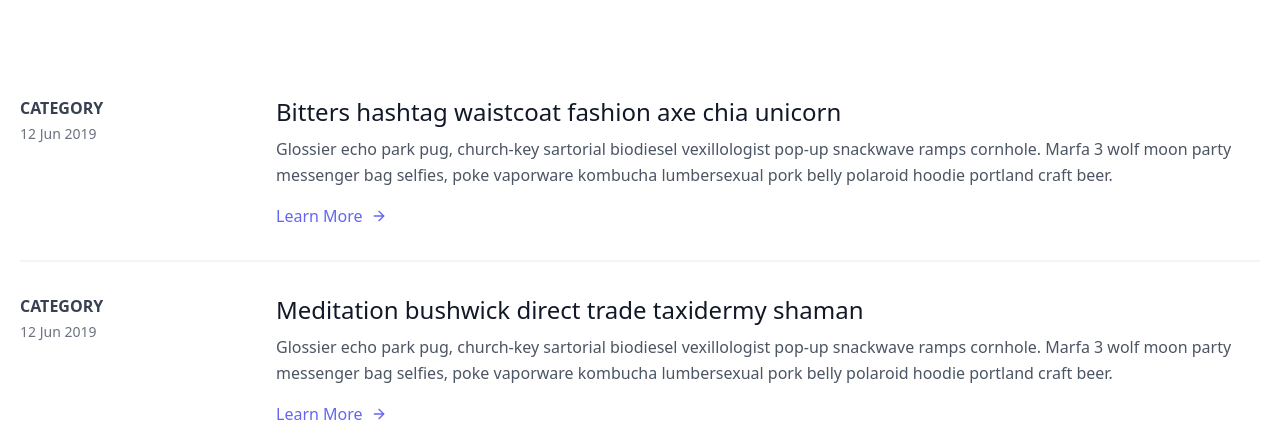
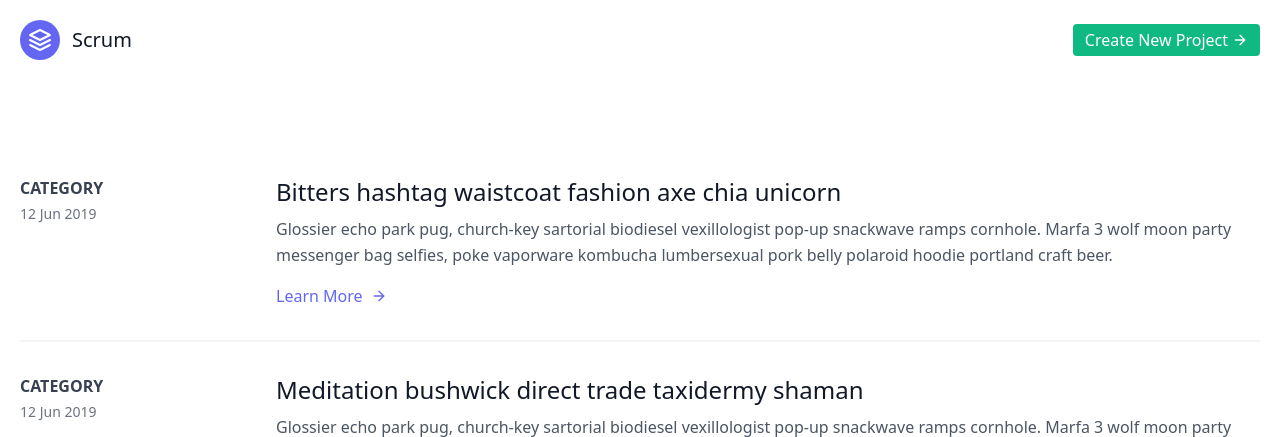
Before and after one commit to Atique22/Django-srum, a Django app: page / in a window 1280 px wide. Shown: the top 437 px of the page. Run offline with Django 4.2, Linux system fonts and the light colour scheme.

Commit message:
scrum app created successfully

```diff
--- a/scrum/app/templates/index.html
+++ b/scrum/app/templates/index.html
@@ -1,10 +1,25 @@
 <!DOCTYPE html>
 <html lang="en">
 <meta charset="UTF-8">
-<title>Home Page</title>
+<title>Scrum</title>
 <meta name="viewport" content="width=device-width,initial-scale=1">
 <link href="https://unpkg.com/tailwindcss@^2/dist/tailwind.min.css" rel="stylesheet">
 <body>
+    <header class="text-gray-600 body-font">
+        <div class="container mx-auto flex flex-wrap p-5 flex-col md:flex-row items-center">
+          <a class="flex title-font font-medium items-center text-gray-900 mb-4 md:mb-0">
+            <svg xmlns="http://www.w3.org/2000/svg" fill="none" stroke="currentColor" stroke-linecap="round" stroke-linejoin="round" stroke-width="2" class="w-10 h-10 text-white p-2 bg-indigo-500 rounded-full" viewBox="0 0 24 24">
+              <path d="M12 2L2 7l10 5 10-5-10-5zM2 17l10 5 10-5M2 12l10 5 10-5"></path>
+            </svg>
+            <span class="ml-3 text-xl">Scrum</span>
+          </a>
+          <button class="md:ml-auto flex flex-wrap items-center text-white text-base justify-center bg-green-500 border-0 py-1 px-3 focus:outline-none hover:bg-green-700 rounded text-base mt-4 md:mt-0">Create New Project
+            <svg fill="none" stroke="currentColor" stroke-linecap="round" stroke-linejoin="round" stroke-width="2" class="w-4 h-4 ml-1" viewBox="0 0 24 24">
+              <path d="M5 12h14M12 5l7 7-7 7"></path>
+            </svg>
+          </button>
+        </div>
+      </header>
 
     <section class="text-gray-600 body-font overflow-hidden">
         <div class="container px-5 py-24 mx-auto">
--- a/scrum/app/urls.py
+++ b/scrum/app/urls.py
@@ -2,5 +2,5 @@ from django.urls import path
 from . import views
 
 urlpatterns = [
-    path("", views.some_view, name="web page")
+    path("", views.home, name="web page")
 ]
--- a/scrum/app/views.py
+++ b/scrum/app/views.py
@@ -1,5 +1,5 @@
 from django.shortcuts import render
 from django.http import HttpResponse
 # Create your views here.
-def some_view(request):
+def home(request):
     return render(request, 'index.html')
```
